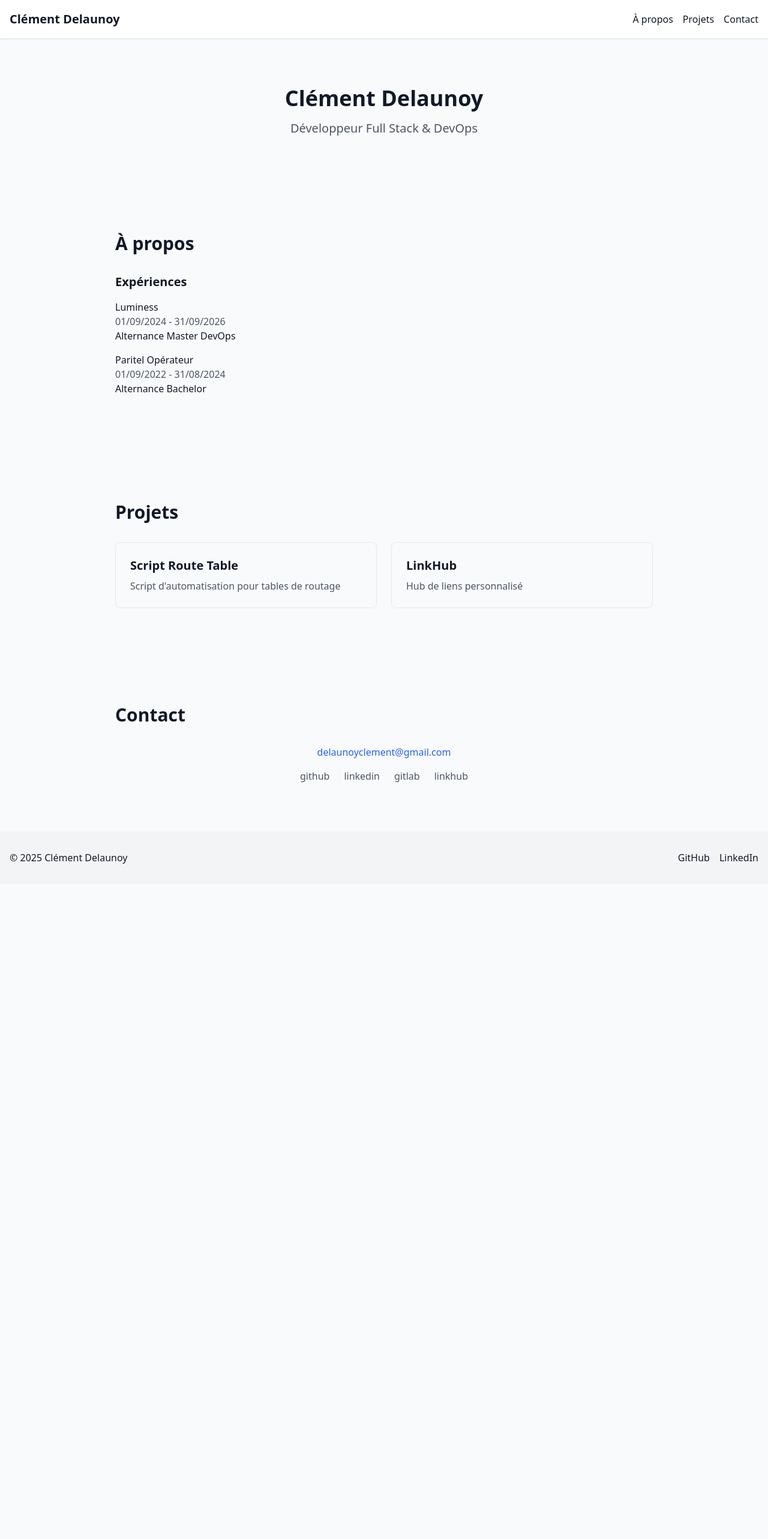
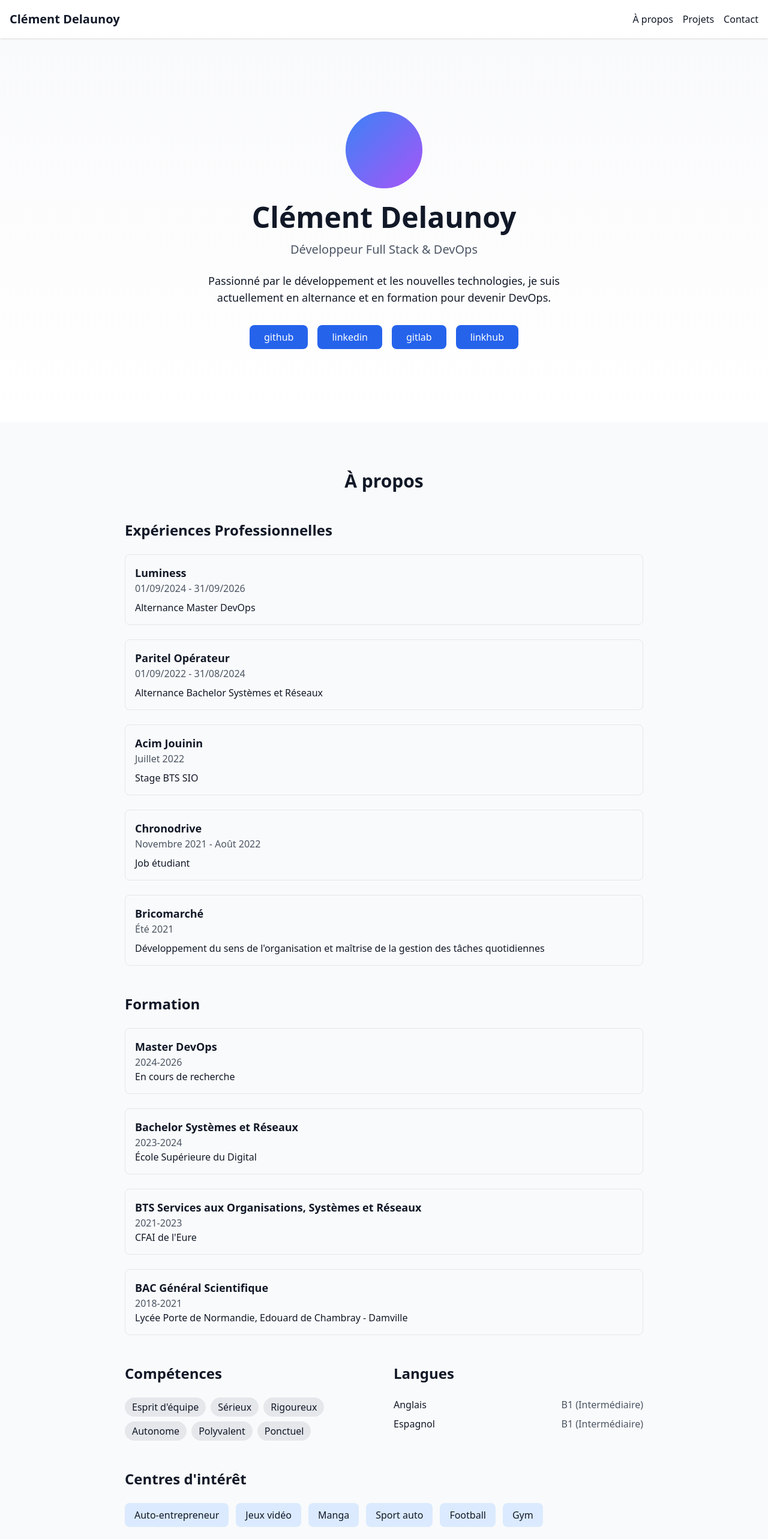
Before and after one commit to kuramentooo/portfolio, a Next.js app: page / in a window 1280 px wide. Shown: the top 2566 px of the page at 60% size. Before the commit the page ends 1474 px from the top, so only its background shows below. Built offline with nearby package versions, Linux system fonts and the light colour scheme.

Commit message:
ADD: all

```diff
--- a/src/app/page.tsx
+++ b/src/app/page.tsx
@@ -5,7 +5,7 @@ import Contact from '@/components/Contact'
 
 export default function Home() {
   return (
-    <div className="container mx-auto px-4">
+    <div>
       <Hero />
       <About />
       <Projects />
--- a/src/components/About.tsx
+++ b/src/components/About.tsx
@@ -3,17 +3,71 @@ import { profile } from '@/data/profile'
 export default function About() {
   return (
     <section id="about" className="py-20">
-      <div className="max-w-4xl mx-auto">
-        <h2 className="text-3xl font-bold mb-8">À propos</h2>
-        <div className="space-y-8">
+      <div className="max-w-4xl mx-auto px-4">
+        <h2 className="text-3xl font-bold mb-12 text-center">À propos</h2>
+
+        {/* Expériences */}
+        <div className="mb-12">
+          <h3 className="text-2xl font-semibold mb-6">Expériences Professionnelles</h3>
+          <div className="space-y-6">
+            {profile.experiences.map((exp, index) => (
+              <div key={index} className="p-4 border rounded-lg hover:shadow-lg transition-shadow">
+                <h4 className="font-bold text-lg">{exp.company}</h4>
+                <p className="text-gray-600 dark:text-gray-400">{exp.period}</p>
+                <p className="mt-2">{exp.role}</p>
+              </div>
+            ))}
+          </div>
+        </div>
+
+        {/* Formation */}
+        <div className="mb-12">
+          <h3 className="text-2xl font-semibold mb-6">Formation</h3>
+          <div className="space-y-6">
+            {profile.education.map((edu, index) => (
+              <div key={index} className="p-4 border rounded-lg">
+                <h4 className="font-bold text-lg">{edu.degree}</h4>
+                <p className="text-gray-600 dark:text-gray-400">{edu.period}</p>
+                <p>{edu.school}</p>
+              </div>
+            ))}
+          </div>
+        </div>
+
+        {/* Compétences et Langues */}
+        <div className="grid md:grid-cols-2 gap-8 mb-12">
           <div>
-            <h3 className="text-xl font-semibold mb-4">Expériences</h3>
-            {profile.experiences.map((exp, index) => (
-              <div key={index} className="mb-4">
-                <h4 className="font-medium">{exp.company}</h4>
-                <p className="text-gray-600 dark:text-gray-400">{exp.period}</p>
-                <p>{exp.role}</p>
-              </div>
+            <h3 className="text-2xl font-semibold mb-6">Compétences</h3>
+            <div className="flex flex-wrap gap-2">
+              {profile.skills.map((skill, index) => (
+                <span key={index} className="px-3 py-1 bg-gray-200 dark:bg-gray-700 rounded-full">
+                  {skill}
+                </span>
+              ))}
+            </div>
+          </div>
+
+          <div>
+            <h3 className="text-2xl font-semibold mb-6">Langues</h3>
+            <div className="space-y-2">
+              {profile.languages.map((lang, index) => (
+                <div key={index} className="flex justify-between items-center">
+                  <span>{lang.name}</span>
+                  <span className="text-gray-600 dark:text-gray-400">{lang.level}</span>
+                </div>
+              ))}
+            </div>
+          </div>
+        </div>
+
+        {/* Centres d'intérêt */}
+        <div>
+          <h3 className="text-2xl font-semibold mb-6">Centres d'intérêt</h3>
+          <div className="flex flex-wrap gap-3">
+            {profile.interests.map((interest, index) => (
+              <span key={index} className="px-4 py-2 bg-blue-100 dark:bg-blue-900 rounded-lg">
+                {interest}
+              </span>
             ))}
           </div>
         </div>
--- a/src/components/Hero.tsx
+++ b/src/components/Hero.tsx
@@ -2,14 +2,36 @@ import { profile } from '@/data/profile'
 
 export default function Hero() {
   return (
-    <section className="py-20">
-      <div className="max-w-4xl mx-auto text-center">
-        <h1 className="text-4xl font-bold mb-4">
-          {profile.name}
-        </h1>
-        <p className="text-xl text-gray-600 dark:text-gray-400">
-          Développeur Full Stack & DevOps
-        </p>
+    <section className="py-20 flex items-center min-h-[80vh] bg-gradient-to-b from-gray-50 to-white dark:from-gray-900 dark:to-gray-800">
+      <div className="max-w-4xl mx-auto px-4 text-center">
+        <div className="mb-8">
+          <div className="w-32 h-32 mx-auto mb-6 rounded-full overflow-hidden bg-gray-200 dark:bg-gray-700">
+            {/* Placeholder pour la photo de profil */}
+            <div className="w-full h-full bg-gradient-to-br from-blue-500 to-purple-500" />
+          </div>
+          <h1 className="text-5xl font-bold mb-4">{profile.name}</h1>
+          <p className="text-xl text-gray-600 dark:text-gray-400 mb-6">
+            Développeur Full Stack & DevOps
+          </p>
+          <p className="text-lg max-w-2xl mx-auto">
+            Passionné par le développement et les nouvelles technologies,
+            je suis actuellement en alternance et en formation pour devenir DevOps.
+          </p>
+        </div>
+
+        <div className="flex justify-center space-x-4">
+          {Object.entries(profile.links).map(([platform, url]) => (
+            <a
+              key={platform}
+              href={url}
+              target="_blank"
+              rel="noopener noreferrer"
+              className="px-6 py-2 bg-blue-600 text-white rounded-lg hover:bg-blue-700 transition-colors"
+            >
+              {platform}
+            </a>
+          ))}
+        </div>
       </div>
     </section>
   )
--- a/src/components/Projects.tsx
+++ b/src/components/Projects.tsx
@@ -1,33 +1,45 @@
+import { profile } from '@/data/profile'
+
 export default function Projects() {
-  const projects = [
-    {
-      title: "Script Route Table",
-      description: "Script d'automatisation pour tables de routage",
-      url: "https://github.com/kuramentooo/script-routetable"
-    },
-    {
-      title: "LinkHub",
-      description: "Hub de liens personnalisé",
-      url: "https://github.com/kuramentooo/LinkHub"
-    }
-  ]
-
   return (
-    <section id="projects" className="py-20">
-      <div className="max-w-4xl mx-auto">
-        <h2 className="text-3xl font-bold mb-8">Projets</h2>
+    <section id="projects" className="py-20 bg-gray-50 dark:bg-gray-800">
+      <div className="max-w-4xl mx-auto px-4">
+        <h2 className="text-3xl font-bold mb-12 text-center">Projets</h2>
         <div className="grid grid-cols-1 md:grid-cols-2 gap-6">
-          {projects.map((project, index) => (
+          {profile.projects.map((project, index) => (
+            <div key={index} className="bg-white dark:bg-gray-700 rounded-lg shadow-lg overflow-hidden">
+              <div className="p-6">
+                <h3 className="text-xl font-bold mb-2">{project.name}</h3>
+                <p className="text-gray-600 dark:text-gray-300 mb-4">{project.description}</p>
+                <div className="flex flex-wrap gap-2 mb-4">
+                  {project.tech.map((tech, i) => (
+                    <span key={i} className="px-2 py-1 bg-blue-100 dark:bg-blue-900 text-sm rounded">
+                      {tech}
+                    </span>
+                  ))}
+                </div>
+                <div className="flex gap-4">
                   <a
-              key={index}
                     href={project.url}
                     target="_blank"
                     rel="noopener noreferrer"
-              className="p-6 border rounded-lg hover:shadow-lg transition-shadow"
+                    className="text-blue-600 dark:text-blue-400 hover:underline"
                   >
-              <h3 className="text-xl font-semibold mb-2">{project.title}</h3>
-              <p className="text-gray-600 dark:text-gray-400">{project.description}</p>
+                    GitHub
                   </a>
+                  {project.demoUrl && (
+                    <a
+                      href={project.demoUrl}
+                      target="_blank"
+                      rel="noopener noreferrer"
+                      className="text-green-600 dark:text-green-400 hover:underline"
+                    >
+                      Demo
+                    </a>
+                  )}
+                </div>
+              </div>
+            </div>
           ))}
         </div>
       </div>
--- a/src/data/profile.ts
+++ b/src/data/profile.ts
@@ -11,17 +11,45 @@ export const profile = {
     {
       company: "Paritel Opérateur",
       period: "01/09/2022 - 31/08/2024",
-      role: "Alternance Bachelor"
+      role: "Alternance Bachelor Systèmes et Réseaux"
     },
-    // ...autres expériences
+    {
+      company: "Acim Jouinin",
+      period: "Juillet 2022",
+      role: "Stage BTS SIO"
+    },
+    {
+      company: "Chronodrive",
+      period: "Novembre 2021 - Août 2022",
+      role: "Job étudiant"
+    },
+    {
+      company: "Bricomarché",
+      period: "Été 2021",
+      role: "Développement du sens de l'organisation et maîtrise de la gestion des tâches quotidiennes"
+    }
   ],
   education: [
     {
       degree: "Master DevOps",
       period: "2024-2026",
-      school: "École à définir"
+      school: "En cours de recherche"
     },
-    // ...autres formations
+    {
+      degree: "Bachelor Systèmes et Réseaux",
+      period: "2023-2024",
+      school: "École Supérieure du Digital"
+    },
+    {
+      degree: "BTS Services aux Organisations, Systèmes et Réseaux",
+      period: "2021-2023",
+      school: "CFAI de l'Eure"
+    },
+    {
+      degree: "BAC Général Scientifique",
+      period: "2018-2021",
+      school: "Lycée Porte de Normandie, Edouard de Chambray - Damville"
+    }
   ],
   skills: [
     "Esprit d'équipe",
@@ -32,8 +60,8 @@ export const profile = {
     "Ponctuel"
   ],
   languages: [
-    { name: "Anglais", level: "B1" },
-    { name: "Espagnol", level: "B1" }
+    { name: "Anglais", level: "B1 (Intermédiaire)" },
+    { name: "Espagnol", level: "B1 (Intermédiaire)" }
   ],
   interests: [
     "Auto-entrepreneur",
@@ -45,10 +73,31 @@ export const profile = {
   ],
   links: {
     github: "https://github.com/kuramentooo",
-    linkedin: "https://www.linkedin.com/in/delaunoy-cl%C3%A9ment-10a433220/",
+    linkedin: "https://www.linkedin.com/in/delaunoy-clément-10a433220/",
     gitlab: "https://gitlab.com/ClemD05",
     linkhub: "https://kuramentooo.github.io/LinkHub/"
-  }
+  },
+  projects: [
+    {
+      name: "Script Route Table",
+      description: "Script d'automatisation pour tables de routage",
+      url: "https://github.com/kuramentooo/script-routetable",
+      tech: ["Scripting", "Networking"]
+    },
+    {
+      name: "LinkHub",
+      description: "Hub centralisé de liens personnels",
+      url: "https://github.com/kuramentooo/LinkHub",
+      demoUrl: "https://kuramentooo.github.io/LinkHub/",
+      tech: ["Web", "GitHub Pages"]
+    },
+    {
+      name: "Portfolio",
+      description: "Portfolio personnel",
+      url: "https://github.com/kuramentooo/kuramentooo",
+      tech: ["Web", "GitHub Pages"]
+    },
+  ]
 }
 
 export default profile
```
Lines whose indentation alone changed are shown as unchanged.
